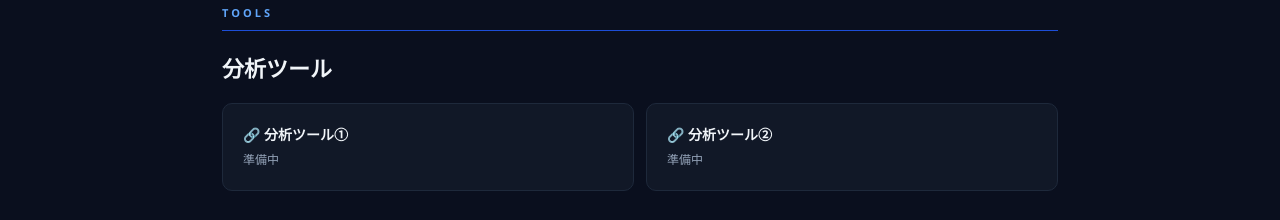
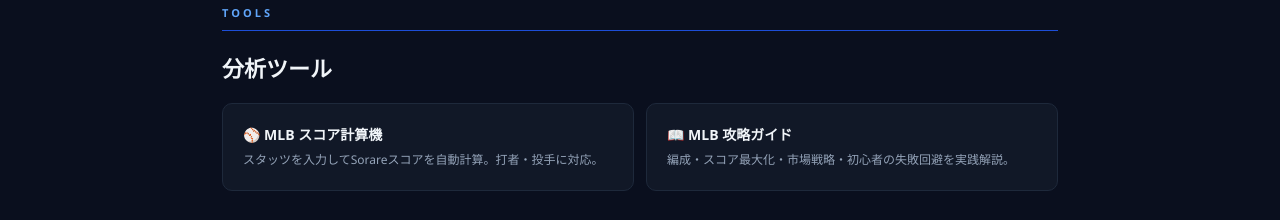
Before and after one commit to sirius-sports/sorare-origin, a website: page mlb.html in a window 1280 px wide. Shown: the part 6580-6800 px from the top of the page. Drawn offline with Linux system fonts and the light colour scheme; no server answers.

Commit message:
Add files via upload

```diff
--- a/mlb.html
+++ b/mlb.html
@@ -433,8 +433,8 @@
       <div class="section-title">TOOLS</div>
       <div class="section-heading">分析ツール</div>
       <div class="tools-grid">
-        <a class="tool-card" href="#"><div class="tool-name">🔗 分析ツール①</div><div class="tool-desc">準備中</div></a>
-        <a class="tool-card" href="#"><div class="tool-name">🔗 分析ツール②</div><div class="tool-desc">準備中</div></a>
+        <a class="tool-card" href="mlb-calculator.html"><div class="tool-name">⚾ MLB スコア計算機</div><div class="tool-desc">スタッツを入力してSorareスコアを自動計算。打者・投手に対応。</div></a>
+        <a class="tool-card" href="mlb-strategy.html"><div class="tool-name">📖 MLB 攻略ガイド</div><div class="tool-desc">編成・スコア最大化・市場戦略・初心者の失敗回避を実践解説。</div></a>
       </div>
     </div>
 
```
